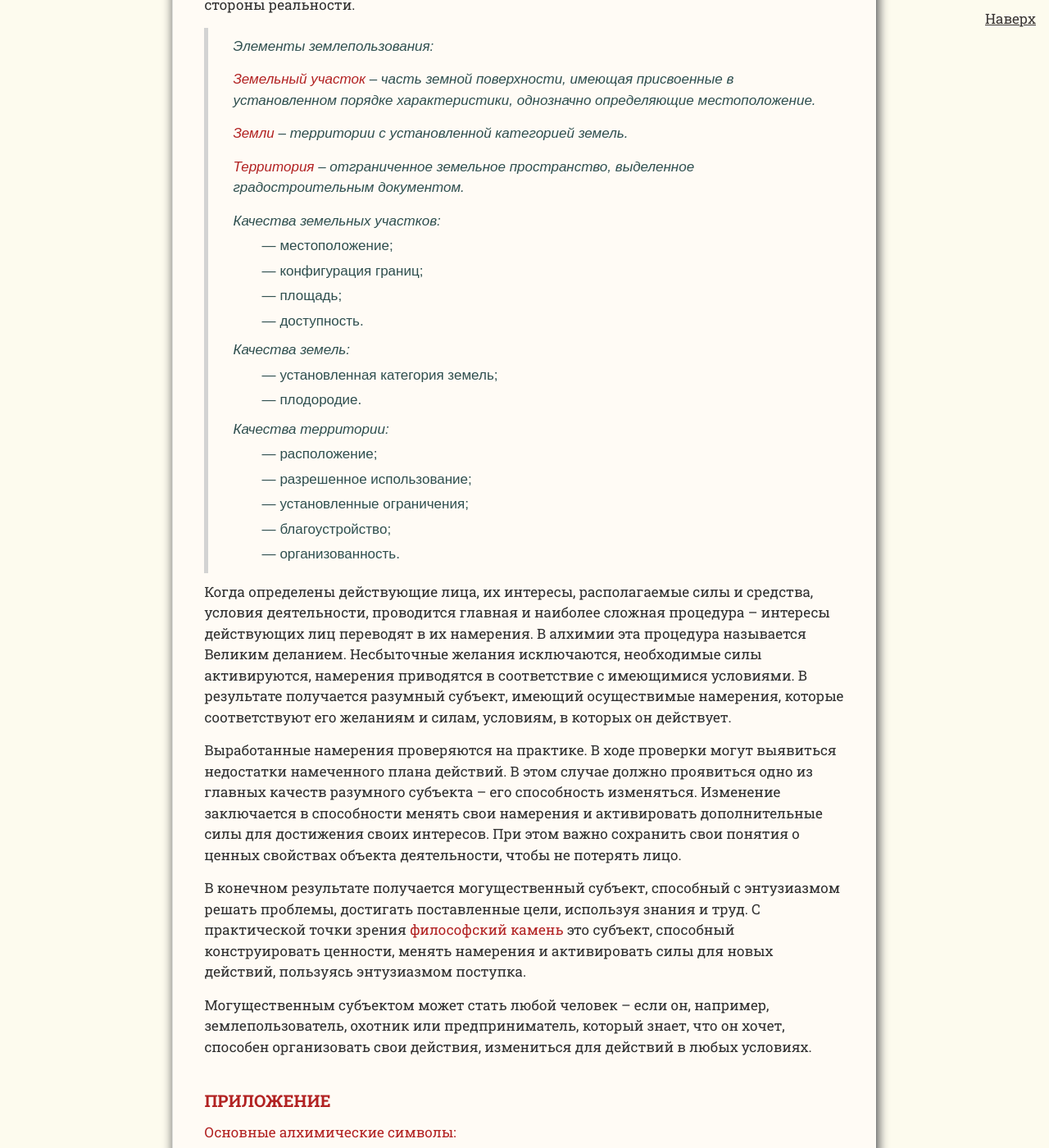
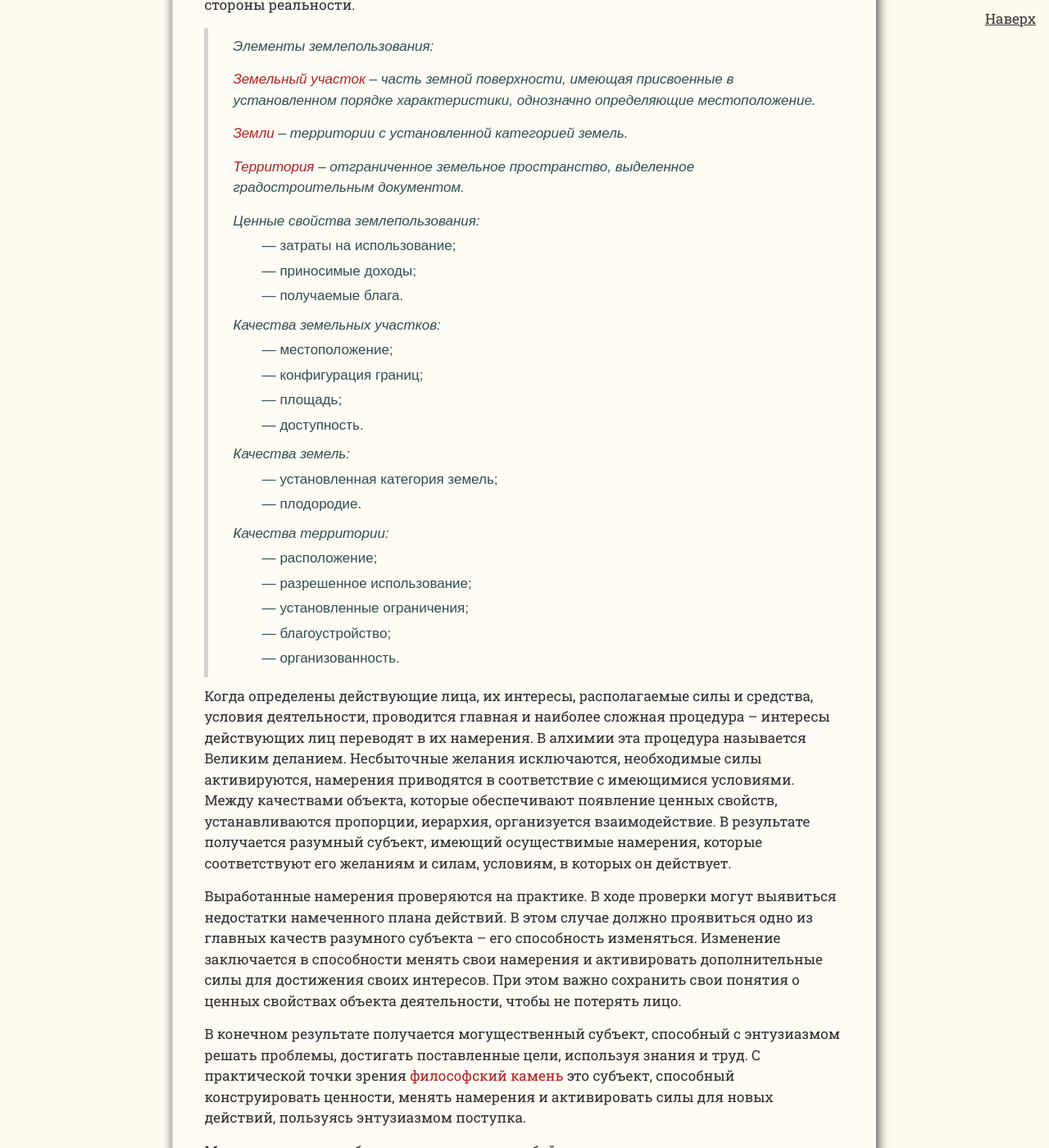
Before and after one commit to SergSi/land-use-art, a Jekyll site: the page built from _posts/2024-12-07-alhimia.md, in a window 1280 px wide and 1400 px high, scrolled down 6417 px. Shown: the whole window at 82% size. Built offline with Jekyll 4.4.1, drawn with Linux system fonts in a browser that asks for light colours; some web fonts are replaced.

Commit message:
Update 2024-12-07-alhimia.md

```diff
--- a/_posts/2024-12-07-alhimia.md
+++ b/_posts/2024-12-07-alhimia.md
@@ -132,6 +132,12 @@ file-1="Алхимия.png" caption-1="Схема Великого алхими
 >
 > **Территория** – отграниченное земельное пространство, выделенное градостроительным документом.
 >
+> Ценные свойства землепользования:
+>
+> - затраты на использование;
+> - приносимые доходы;
+> - получаемые блага.
+>
 > Качества земельных участков:
 >
 > - местоположение;
@@ -152,7 +158,7 @@ file-1="Алхимия.png" caption-1="Схема Великого алхими
 > - благоустройство;
 > - организованность.
 
-Когда определены действующие лица, их интересы, располагаемые силы и средства, условия деятельности, проводится главная и наиболее сложная процедура – интересы действующих лиц переводят в их намерения. В алхимии эта процедура называется Великим деланием. Несбыточные желания исключаются, необходимые силы активируются, намерения приводятся в соответствие с имеющимися условиями. В результате получается разумный субъект, имеющий осуществимые намерения, которые соответствуют его желаниям и силам, условиям, в которых он действует.
+Когда определены действующие лица, их интересы, располагаемые силы и средства, условия деятельности, проводится главная и наиболее сложная процедура – интересы действующих лиц переводят в их намерения. В алхимии эта процедура называется Великим деланием. Несбыточные желания исключаются, необходимые силы активируются, намерения приводятся в соответствие с имеющимися условиями. Между качествами объекта, которые обеспечивают появление ценных свойств, устанавливаются пропорции, иерархия, организуется взаимодействие. В результате получается разумный субъект, имеющий осуществимые намерения, которые соответствуют его желаниям и силам, условиям, в которых он действует.
 
 Выработанные намерения проверяются на практике. В ходе проверки могут выявиться недостатки намеченного плана действий. В этом случае должно проявиться одно из главных качеств разумного субъекта – его способность изменяться. Изменение заключается в способности менять свои намерения и активировать дополнительные силы для достижения своих интересов. При этом важно сохранить свои понятия о ценных свойствах объекта деятельности, чтобы не потерять лицо.
 
```
